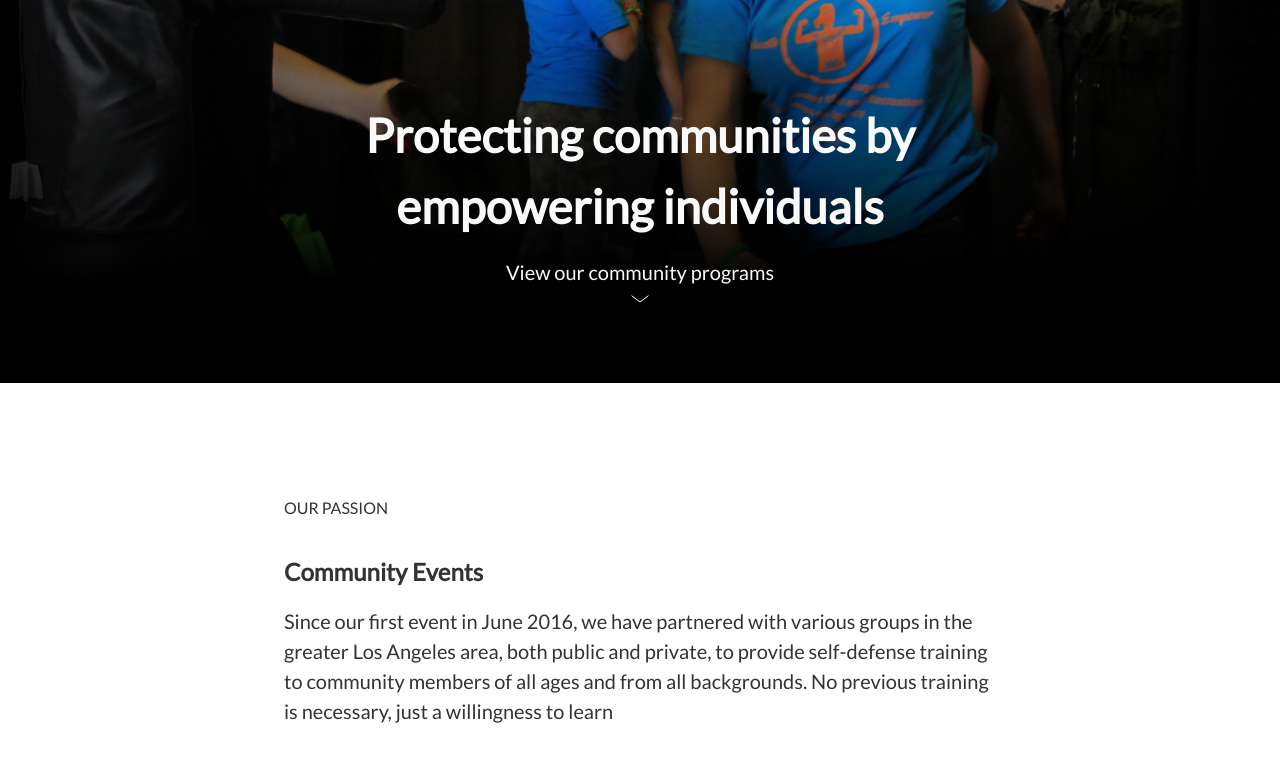
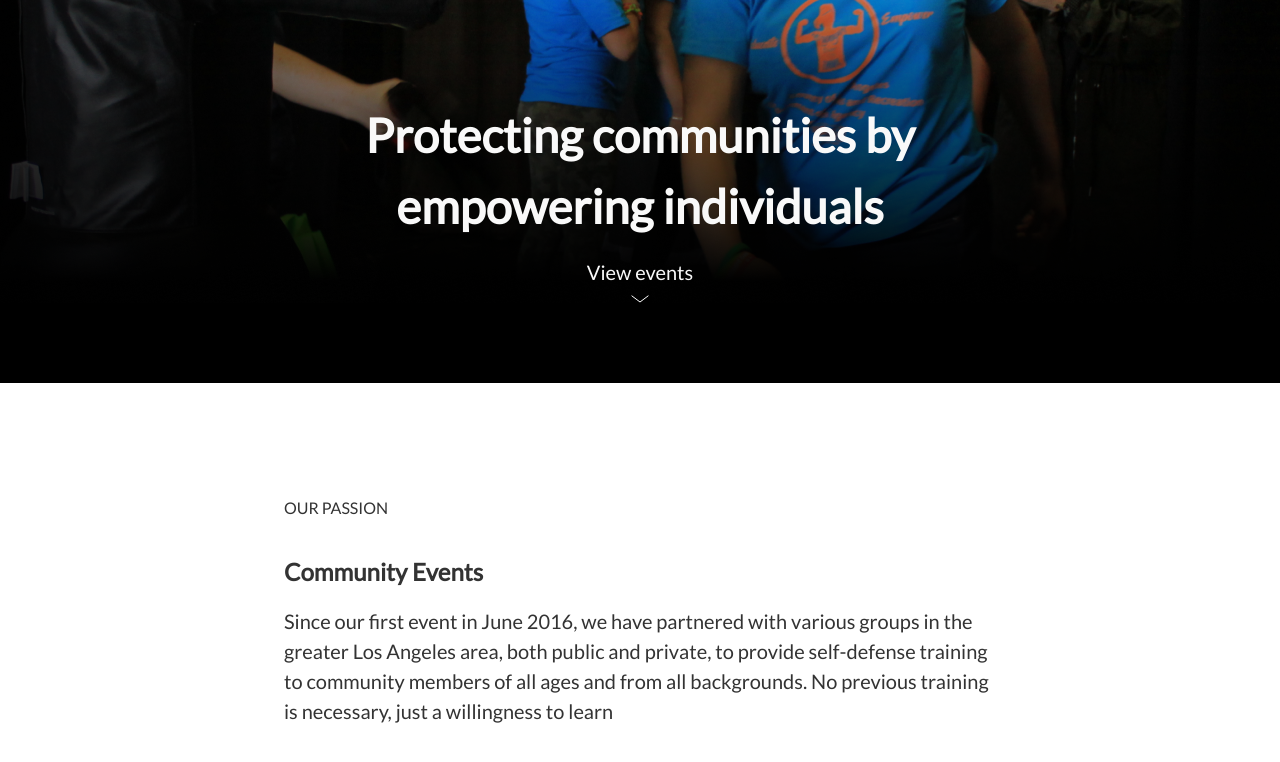
Before and after one commit to hafusaorg/hafusaorg.github.io, a Jekyll site: the page built from events.md, in a window 1280 px wide and 900 px high, scrolled down 417 px, cut to the strip 0-782 px from the top of the window. Shown: the top 762 px of the strip. Built offline with Jekyll 4.4.1, drawn with Linux system fonts in a browser that asks for light colours.

Commit message:
Updated Events

```diff
--- a/events.md
+++ b/events.md
@@ -52,7 +52,7 @@ layout: default
 
 # Protecting  communities by empowering individuals
 
-View our community programs
+View events
 {: .more}
 </section>
 
```
